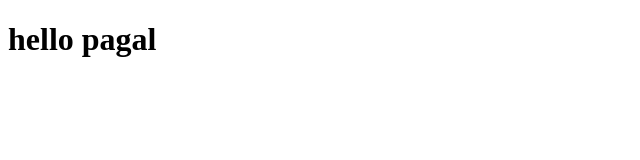
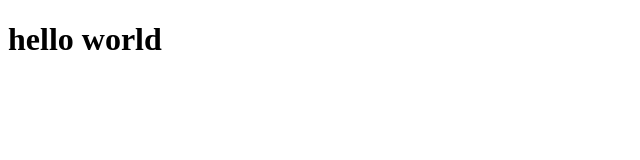
Before and after one commit to khadijazaki/coursera-test, a plain HTML site: page index.html in a window 1280 px wide. Shown: the full height of the page, 0-640 px from the left. Drawn offline with Linux system fonts and the light colour scheme.

Commit message:
next version

```diff
--- a/index.html
+++ b/index.html
@@ -5,6 +5,6 @@
     <title>hello world</title>
   </head>
   <body>
-    <h1>hello pagal</h1>
+    <h1>hello world</h1>
   </body>
 </html>
```
